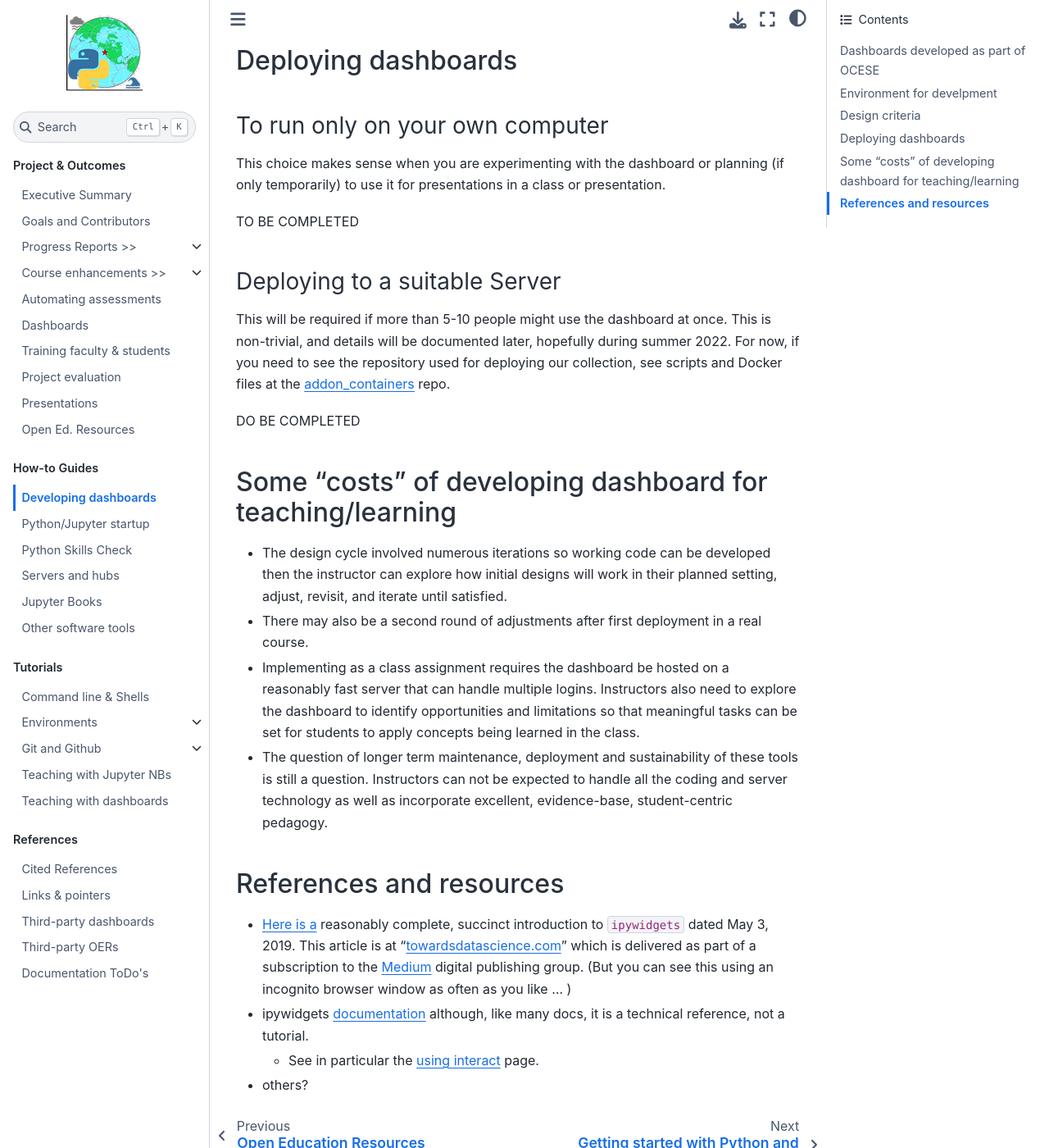
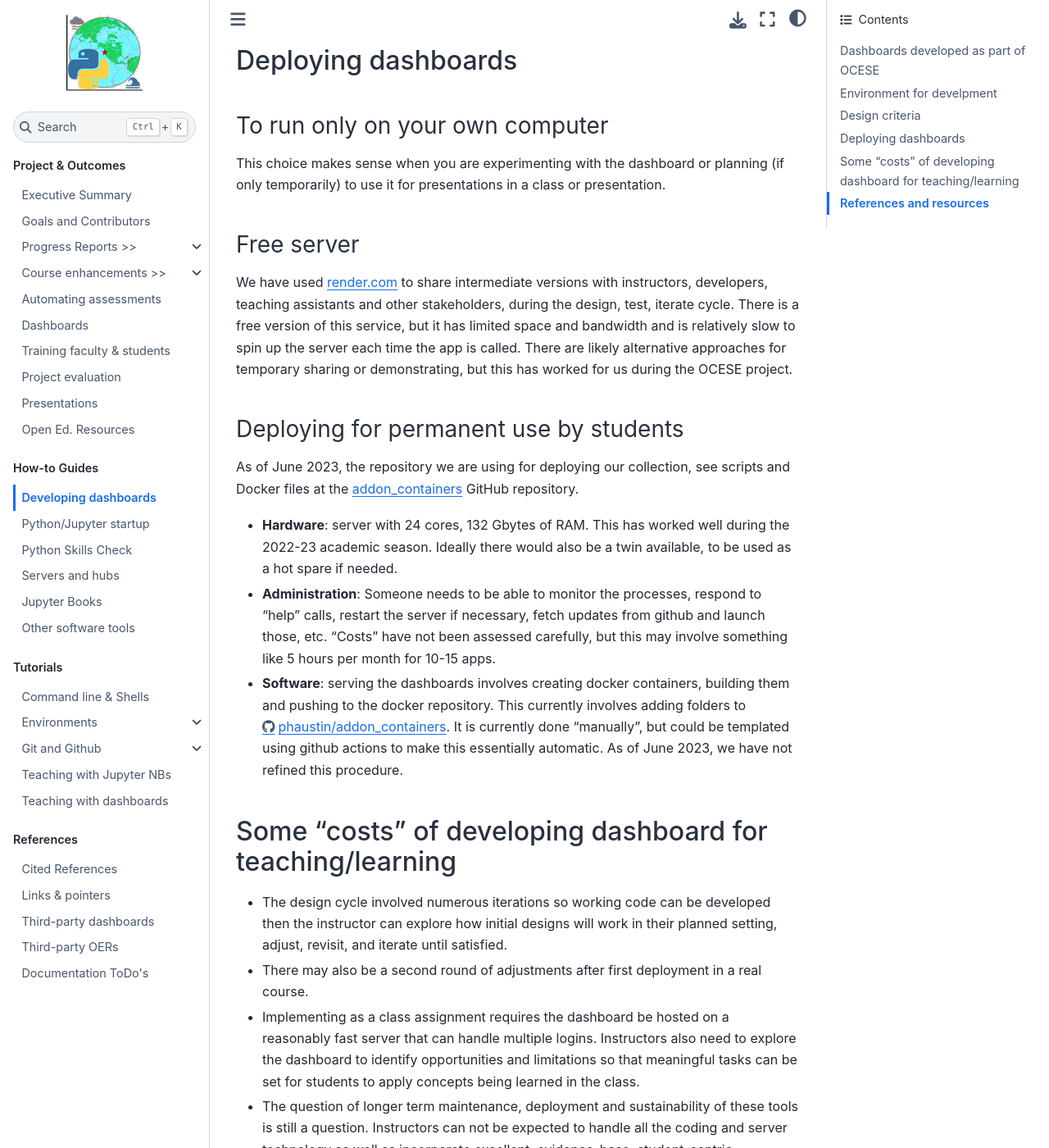
Before and after one commit to eoas-ubc/eoas-ubc.github.io, a Jupyter Book: the page built from docs/dashboards-howto.md, in a window 1280 px wide and 1400 px high, scrolled down 1473 px. Shown: the whole window at 82% size. Built offline with Jupyter Book 1.0.4 settings and Sphinx 7.4.7 and the Sphinx Book theme 1.1.4, drawn with Linux system fonts in a browser that asks for light colours.

Commit message:
small update to dashboards-howto

```diff
--- a/docs/dashboards-howto.md
+++ b/docs/dashboards-howto.md
@@ -33,13 +33,19 @@ Ideally these kinds of learning resources should include "think aloud" sessions
 
 This choice makes sense when you are experimenting with the dashboard or planning (if only temporarily) to use it for presentations in a class or presentation.
 
-TO BE COMPLETED
+### Free server
 
-### Deploying to a suitable Server
+We have used [render.com](https://render.com/) to share intermediate versions with instructors, developers, teaching assistants and other stakeholders, during the design, test, iterate cycle. There is a free version of this service, but it has limited space and bandwidth and is relatively slow to spin up the server each time the app is called. There are likely alternative approaches for temporary sharing or demonstrating, but this has worked for us during the OCESE project.
 
-This will be required if more than 5-10 people might use the dashboard at once. This is non-trivial, and details will be documented later, hopefully during summer 2022. For now, if you need to see the repository used for deploying our collection, see scripts and Docker files at the [addon_containers](https://github.com/phaustin/addon_containers) repo.
+### Deploying for permanent use by students
 
-DO BE COMPLETED
+As of June 2023, the repository we are using for deploying our collection, see scripts and Docker files at the [addon_containers](https://github.com/phaustin/addon_containers) GitHub repository.
+
+* **Hardware**: server with 24 cores, 132 Gbytes of RAM. This has worked well during the 2022-23 academic season. Ideally there would also be a twin available, to be used as a hot spare if needed.
+
+* **Administration**:  Someone needs to be able to monitor the processes, respond to "help" calls, restart the server if necessary, fetch updates from github and launch those, etc. "Costs" have not been assessed carefully, but this may involve something like 5 hours per month for 10-15 apps.
+
+* **Software**: serving the dashboards involves creating docker containers, building them and pushing to the docker repository. This currently involves adding folders to https://github.com/phaustin/addon_containers. It is currently done "manually", but could be templated using github actions to make this essentially automatic. As of June 2023, we have not refined this procedure.
 
 ## Some "costs" of developing dashboard for teaching/learning
 
```
